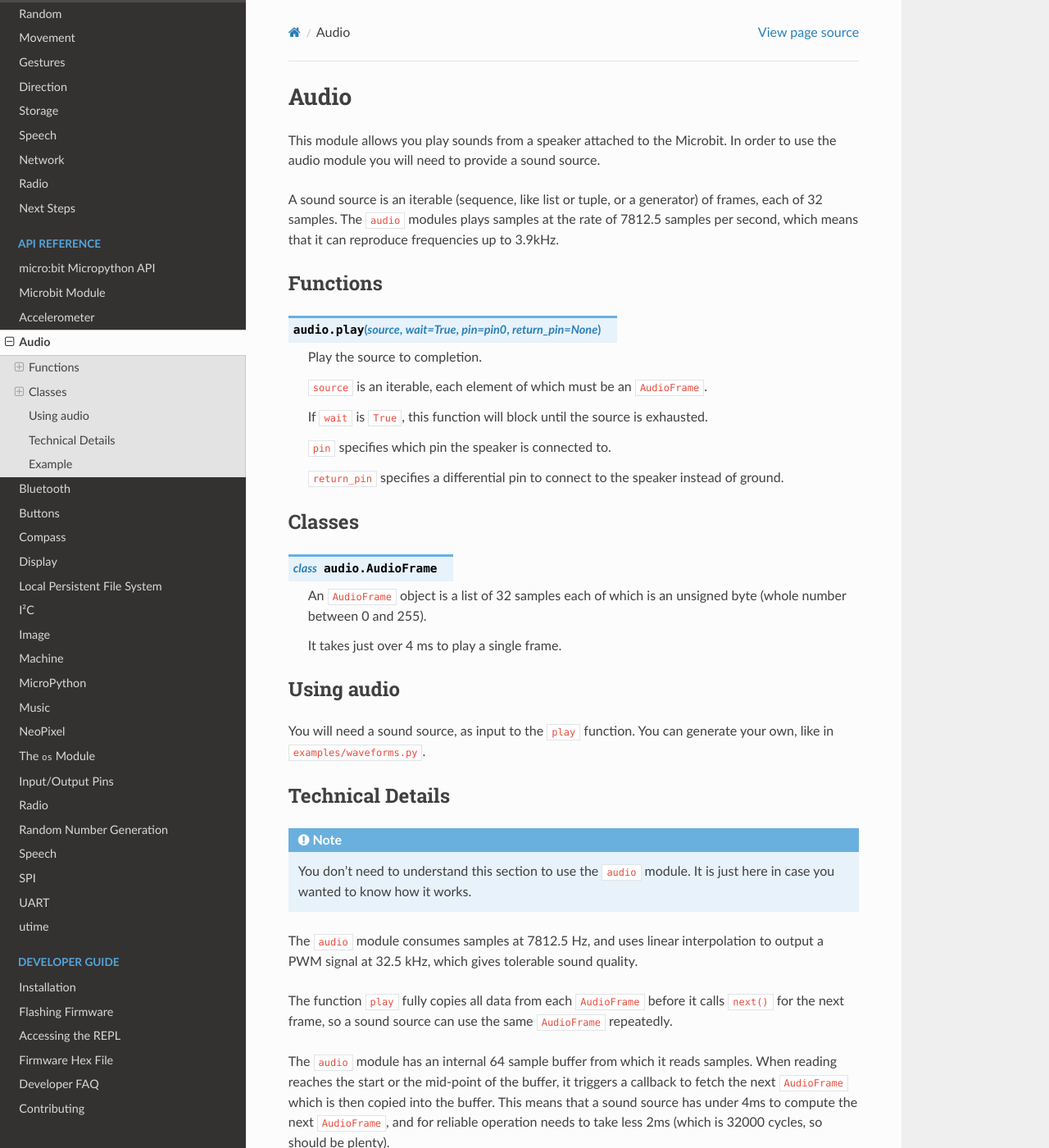
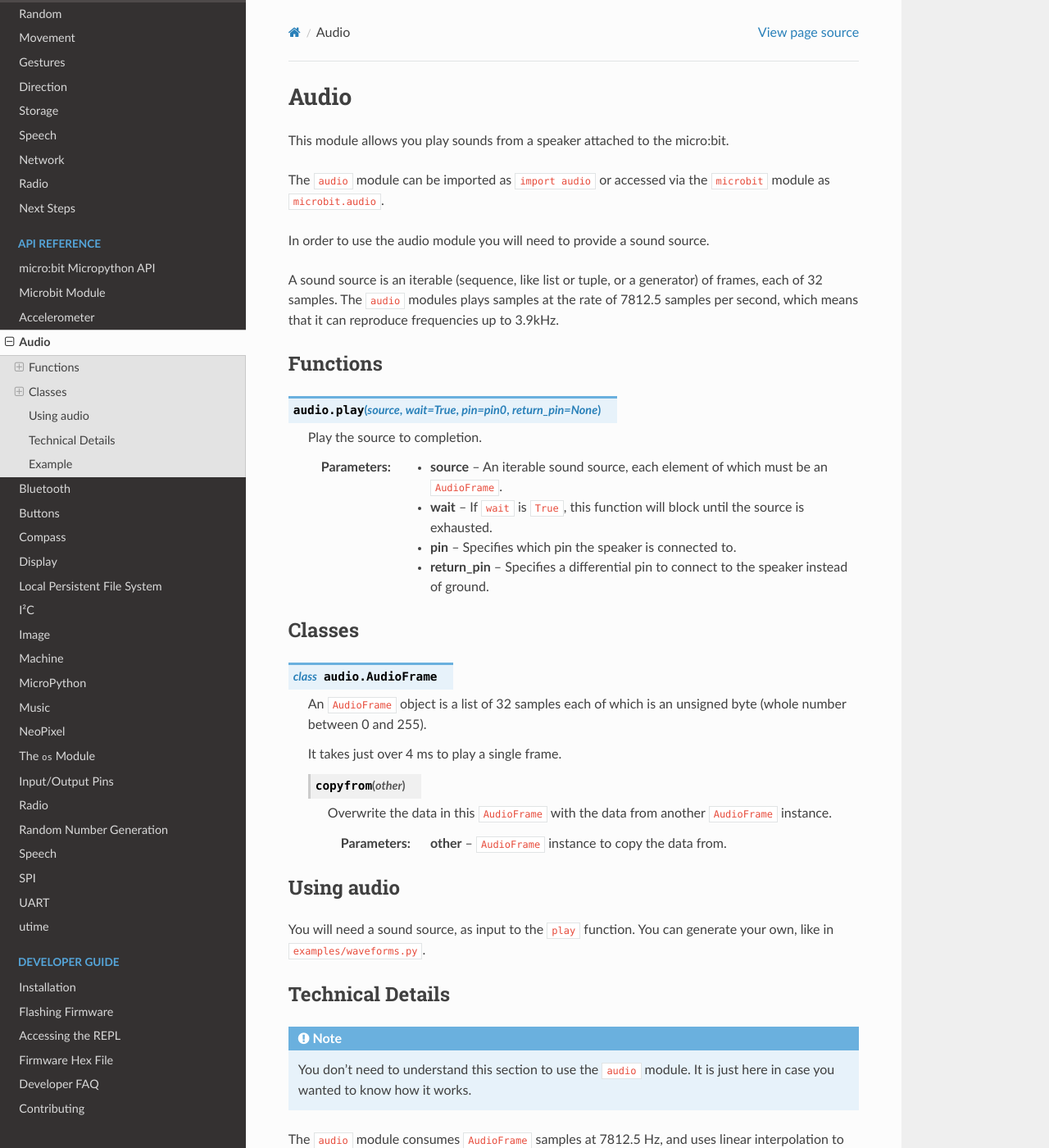
Before and after one commit to bbcmicrobit/micropython, a Sphinx documentation site: the page built from docs/audio.rst, in a window 1280 px wide and 1400 px high. Shown: the whole window at 82% size. Built offline with Sphinx 7.4.7 and the Read the Docs theme 2.0.0, drawn with Linux system fonts in a browser that asks for light colours; some of the changed text lies outside the part shown.

Commit message:
docs: Docstring notation to audio & add it's also in microbit module.
Also adds docs for AudioFrame.copyfrom().

And backports the tweaks in the Technical Details section from
the V2 docs commit
https://github.com/bbcmicrobit/micropython/commit/38403c07fb3b10781c1df615263fcd69dfb98860#diff-1eb5832ad8abd778154545f6342a1327ba414d6f61c082d12352b56c511757e1R90

```diff
--- a/docs/audio.rst
+++ b/docs/audio.rst
@@ -3,7 +3,11 @@ Audio
 
 .. py:module:: audio
 
-This module allows you play sounds from a speaker attached to the Microbit.
+This module allows you play sounds from a speaker attached to the micro:bit.
+
+The ``audio`` module can be imported as ``import audio`` or accessed via
+the ``microbit`` module as ``microbit.audio``.
+
 In order to use the audio module you will need to provide a sound source.
 
 A sound source is an iterable (sequence, like list or tuple, or a generator) of
@@ -18,14 +22,13 @@ Functions
 
     Play the source to completion.
 
-    ``source`` is an iterable, each element of which must be an ``AudioFrame``.
-
-    If ``wait`` is ``True``, this function will block until the source is exhausted.
-
-    ``pin`` specifies which pin the speaker is connected to.
-
-    ``return_pin`` specifies a differential pin to connect to the speaker
-    instead of ground.
+    :param source: An iterable sound source, each element of which must be
+        an ``AudioFrame``.
+    :param wait: If ``wait`` is ``True``, this function will block until the
+        source is exhausted.
+    :param pin: Specifies which pin the speaker is connected to.
+    :param return_pin: Specifies a differential pin to connect to the speaker
+        instead of ground.
 
 Classes
 =======
@@ -37,6 +40,14 @@ Classes
     (whole number between 0 and 255).
 
     It takes just over 4 ms to play a single frame.
+
+    .. py:function:: copyfrom(other)
+
+        Overwrite the data in this ``AudioFrame`` with the data from another
+        ``AudioFrame`` instance.
+
+        :param other: ``AudioFrame`` instance to copy the data from.
+
 
 Using audio
 ===========
@@ -52,18 +63,20 @@ Technical Details
     You don't need to understand this section to use the ``audio`` module.
     It is just here in case you wanted to know how it works.
 
-The ``audio`` module consumes samples at 7812.5 Hz, and uses linear interpolation to
-output a PWM signal at 32.5 kHz, which gives tolerable sound quality.
+The ``audio`` module consumes ``AudioFrame`` samples at 7812.5 Hz, and uses
+linear interpolation to output a PWM signal at 32.5 kHz, which gives tolerable
+sound quality.
 
 The function ``play`` fully copies all data from each ``AudioFrame`` before it
-calls ``next()`` for the next frame, so a sound source can use the same ``AudioFrame``
-repeatedly.
+calls ``next()`` for the next frame, so a sound source can use the same
+``AudioFrame`` repeatedly.
 
-The ``audio`` module has an internal 64 sample buffer from which it reads samples.
-When reading reaches the start or the mid-point of the buffer, it triggers a callback to
-fetch the next ``AudioFrame`` which is then copied into the buffer.
-This means that a sound source has under 4ms to compute the next ``AudioFrame``,
-and for reliable operation needs to take less 2ms (which is 32000 cycles, so should be plenty).
+The ``audio`` module has an internal 64 sample buffer from which it reads
+samples. When reading reaches the start or the mid-point of the buffer, it
+triggers a callback to fetch the next ``AudioFrame`` which is then copied into
+the buffer. This means that a sound source has under 4ms to compute the next
+``AudioFrame``, and for reliable operation needs to take less 2ms (which is
+32000 cycles, so should be plenty).
 
 
 Example
```
